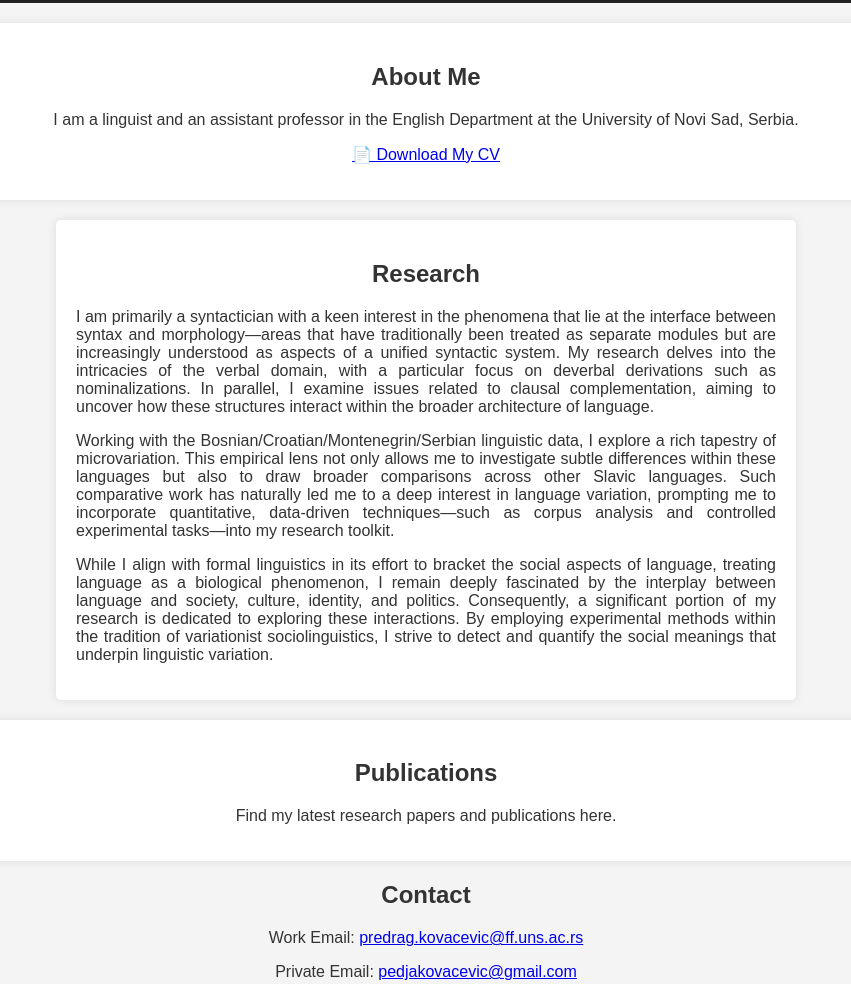
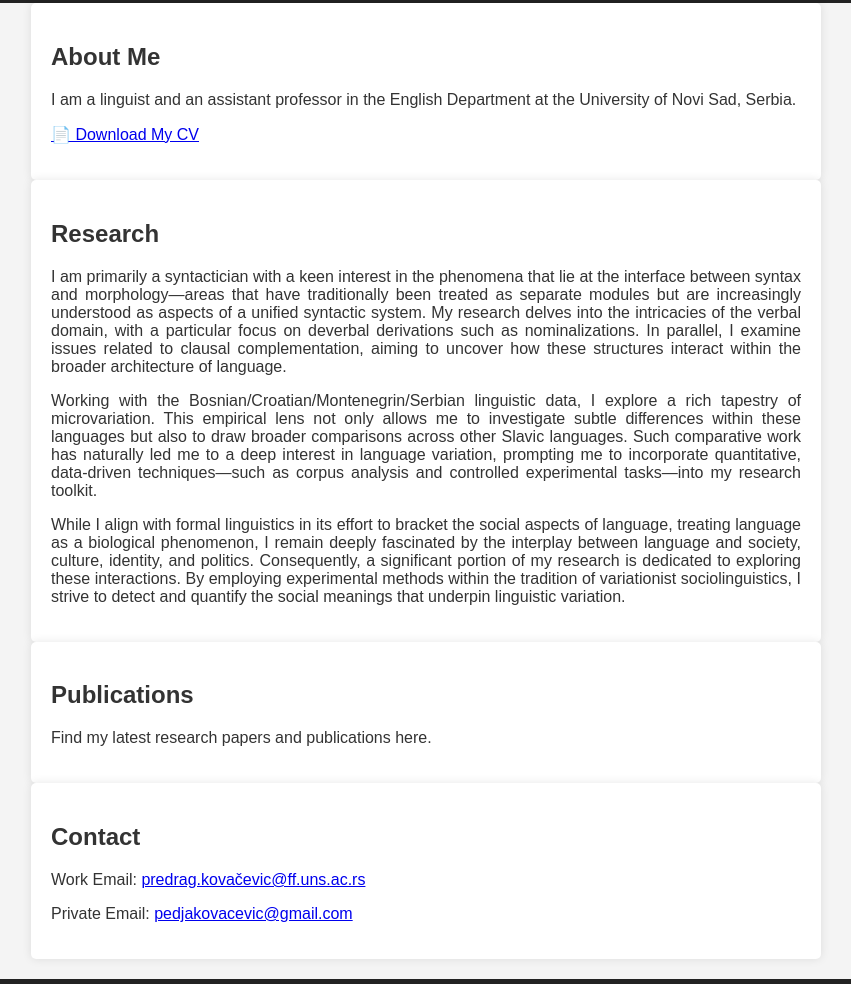
Before and after one commit to pedja-kovacevic/my-website, a plain HTML site: page index.html in a window 1280 px wide. Shown: the part 151-1135 px from the top of the page, without its empty margins (214-1065 px from the left). Drawn offline with Linux system fonts and the light colour scheme.

Commit message:
Update index.html

```diff
--- a/index.html
+++ b/index.html
@@ -1,10 +1,19 @@
 <!DOCTYPE html>
 <html lang="en">
 <head>
-    <meta charset="UTF-8">
-    <meta name="viewport" content="width=device-width, initial-scale=1.0">
+  <meta charset="UTF-8" />
+  <meta name="viewport" content="width=device-width, initial-scale=1.0" />
   <title>Predrag Kovačević - Academic Website</title>
-    <link rel="stylesheet" href="styles.css"> <!-- Links your CSS file -->
+  <link rel="stylesheet" href="styles.css" />
+  <style>
+    /* Consistent container styling for all content sections */
+    .content-box {
+      max-width: 750px;
+      margin: 0 auto;
+      padding: 20px;
+      text-align: justify;
+    }
+  </style>
 </head>
 <body>
 
@@ -20,34 +29,38 @@
     </nav>
   </header>
 
-    <section id="about">
+  <section id="about" class="content-box">
     <h2>About Me</h2>
-        <p>I am a linguist and an assistant professor in the English Department at the University of Novi Sad, Serbia. </p>
-        <p><a href="CV-Pedja-Kovacevic.pdf" download>📄 Download My CV</a></p>
+    <p>
+      I am a linguist and an assistant professor in the English Department at the University of Novi Sad, Serbia.
+    </p>
+    <p>
+      <a href="CV-Pedja-Kovacevic.pdf" download>📄 Download My CV</a>
+    </p>
   </section>
 
-   <section id="research" style="max-width: 700px; margin: 0 auto; padding: 20px;">
+  <section id="research" class="content-box">
     <h2>Research</h2>
-  <p style="text-align: justify;">
+    <p>
       I am primarily a syntactician with a keen interest in the phenomena that lie at the interface between syntax and morphology—areas that have traditionally been treated as separate modules but are increasingly understood as aspects of a unified syntactic system. My research delves into the intricacies of the verbal domain, with a particular focus on deverbal derivations such as nominalizations. In parallel, I examine issues related to clausal complementation, aiming to uncover how these structures interact within the broader architecture of language.
     </p>
-  <p style="text-align: justify;">
+    <p>
       Working with the Bosnian/Croatian/Montenegrin/Serbian linguistic data, I explore a rich tapestry of microvariation. This empirical lens not only allows me to investigate subtle differences within these languages but also to draw broader comparisons across other Slavic languages. Such comparative work has naturally led me to a deep interest in language variation, prompting me to incorporate quantitative, data-driven techniques—such as corpus analysis and controlled experimental tasks—into my research toolkit.
     </p>
-  <p style="text-align: justify;">
+    <p>
       While I align with formal linguistics in its effort to bracket the social aspects of language, treating language as a biological phenomenon, I remain deeply fascinated by the interplay between language and society, culture, identity, and politics. Consequently, a significant portion of my research is dedicated to exploring these interactions. By employing experimental methods within the tradition of variationist sociolinguistics, I strive to detect and quantify the social meanings that underpin linguistic variation.
     </p>
   </section>
 
-
-    <section id="publications">
+  <section id="publications" class="content-box">
     <h2>Publications</h2>
     <p>Find my latest research papers and publications here.</p>
   </section>
 
+  <section id="contact" class="content-box">
     <h2>Contact</h2>
     <p>
-  Work Email: <a href="mailto:predrag.kovacevic@ff.uns.ac.rs">predrag.kovacevic@ff.uns.ac.rs</a>
+      Work Email: <a href="mailto:predrag.kovačevic@ff.uns.ac.rs">predrag.kovačevic@ff.uns.ac.rs</a>
     </p>
     <p>
       Private Email: <a href="mailto:pedjakovacevic@gmail.com">pedjakovacevic@gmail.com</a>
```
Lines whose indentation alone changed are shown as unchanged.
